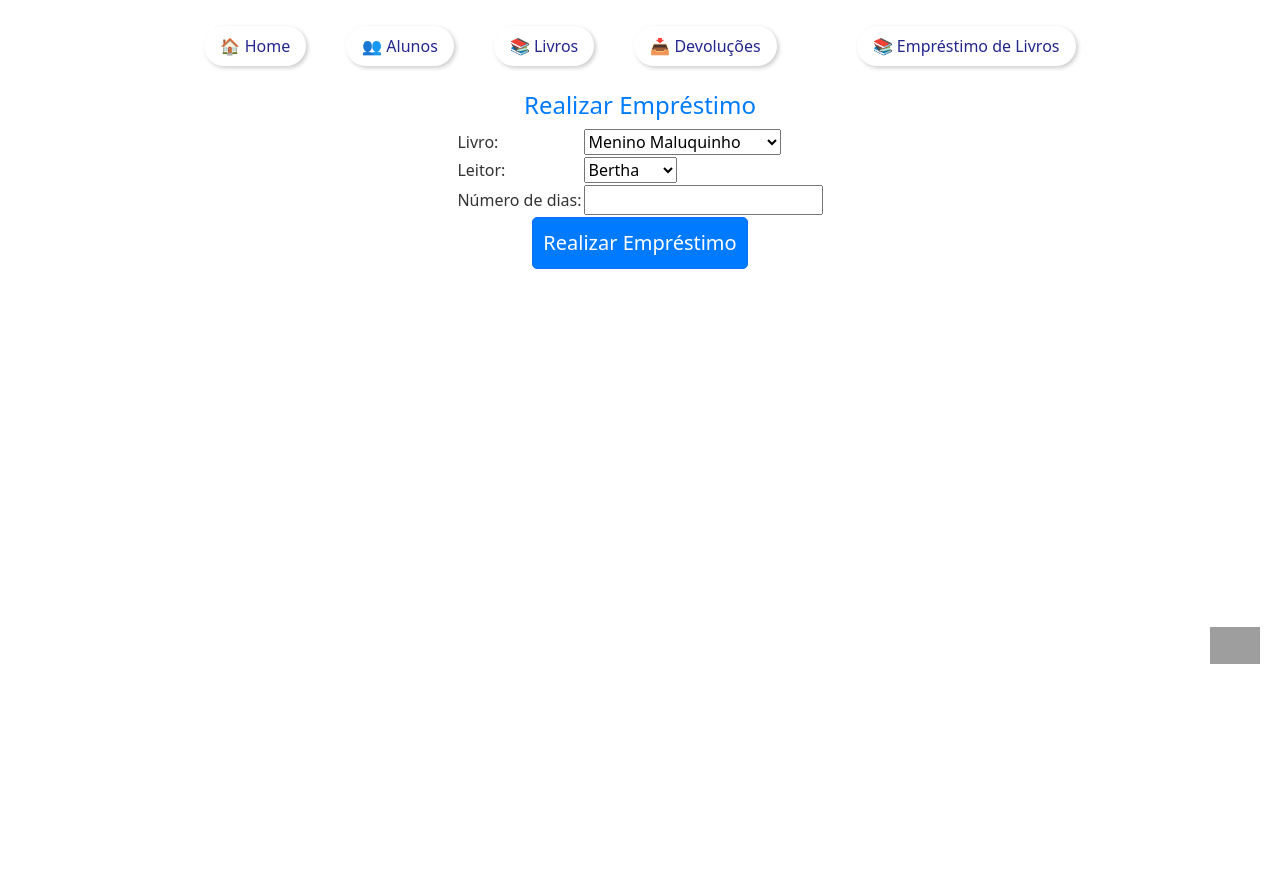
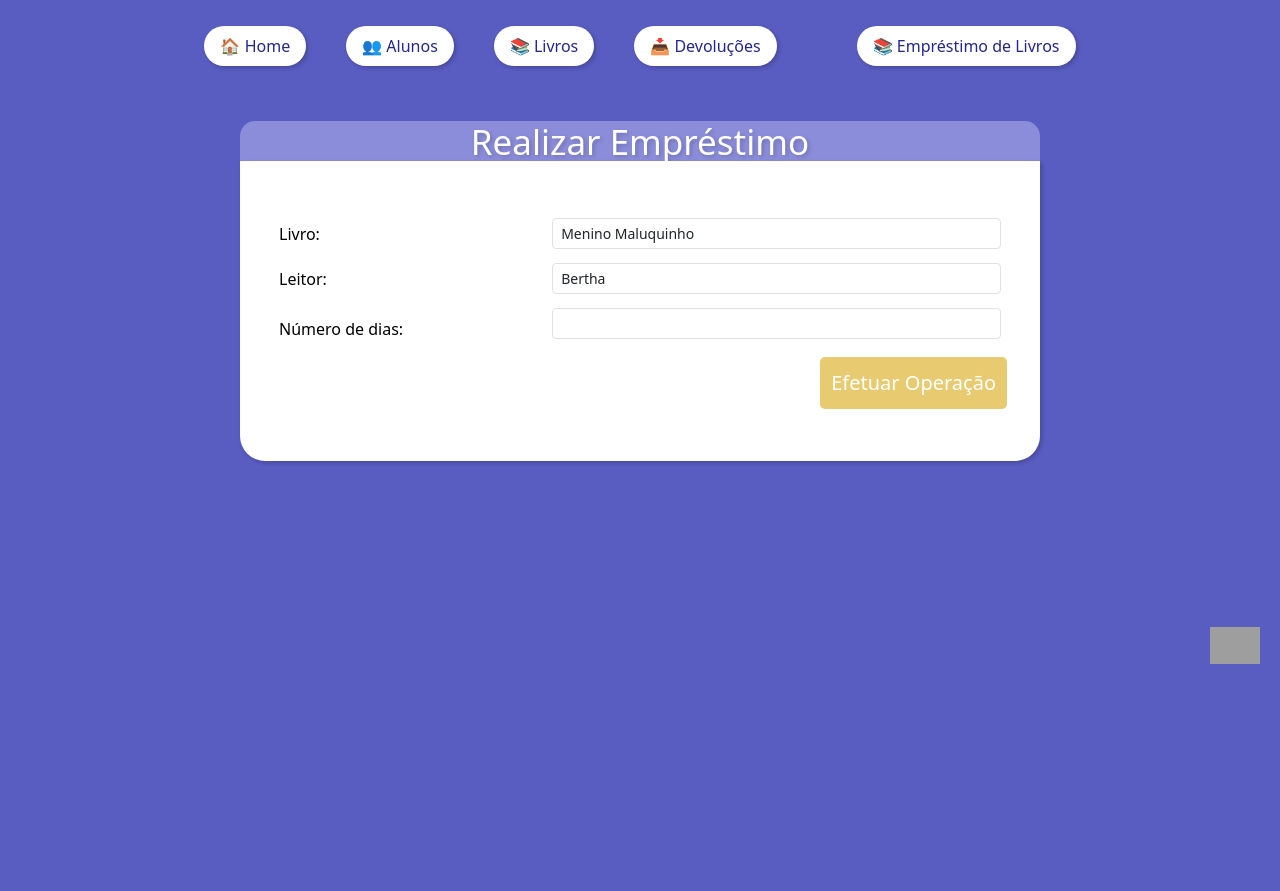
Before and after one commit to GustavoHcode/Biblioteca-BookKeeper, a Django app: page /loan_books/ in a window 1280 px wide. Shown: the part 116-1007 px from the top of the page. Run offline with Django 5.2, Linux system fonts and the light colour scheme; data comes from the database, SQL or seed files in the repository; grey boxes are pictures that could not be loaded.

Commit message:
Menu suspenso & Empréstimo de Livros (CSS) ฅ^•ﻌ•^

```diff
--- a/biblioteca_app/templates/index.html
+++ b/biblioteca_app/templates/index.html
@@ -54,12 +54,20 @@
             box-shadow: 2px 2px 4px rgba(0, 0, 0, 0.2);
             padding: 10px;
             z-index: 1;
+            white-space: nowrap; /* Impede quebra de linha */
+            min-width: 150px; /* Define uma largura mínima para o submenu */
         }
         .submenu.show {
             display: block;
         }
         .submenu li {
             list-style-type: none;
+            padding: 8px 10px; /* Aumenta o espaçamento interno */
+            border-bottom: 1px solid #d3d3d3; /* Adiciona uma linha cinza clara */
+            margin-bottom: 5px; /* Adiciona espaçamento entre os itens */
+        }
+        .submenu li:last-child {
+            border-bottom: none; /* Remove a linha do último item */
         }
         .submenu li a {
             text-decoration: none;
@@ -137,12 +145,7 @@
 <p>Este é um projeto de biblioteca web desenvolvido para escolas, focado em otimizar a gestão de dados pelas bibliotecárias. Ele permite o cadastro de alunos, controle de livros emprestados, registros de devoluções e monitoramento de atrasos.</p>
 {% endblock %}
 
-<!-- Botão de texto modificado para imagem /ᐠ - ˕ -マ Ⳋ
-<a href="{% url 'contact' %}" class="btn btn-primary" id="support-button" style="position: fixed; bottom: 20px; right: 20px; z-index: 1000;">
-    Fale Conosco
-</a>
--->
-
+<!-- Botão de texto modificado para imagem -->
 <a href="{% url 'contact' %}" id="support-button" style="position: fixed; bottom: 20px; right: 20px; z-index: 1000;">
     <img src="https://i.imgur.com/IGvBvFq.png" alt="Fale Conosco" style="width: 50px; height: auto;">
 </a>
@@ -168,8 +171,6 @@
         transition: opacity 0.3s ease; /* Transição suave */
     }
 </style>
-
-
 
 <script>
     $(document).ready(function(){
@@ -228,6 +229,5 @@
     });
 </script>
 
-
 </body>
 </html>
--- a/biblioteca_app/templates/loan_books.html
+++ b/biblioteca_app/templates/loan_books.html
@@ -6,35 +6,43 @@
 
 <div class="container-fluid d-flex flex-column align-items-center" style="height: 100vh;">
 
-    <h4 style="color: #007bff;">Realizar Empréstimo</h4>
+    <h4>Realizar Empréstimo</h4>
 
     <div id="loanForm" class="row justify-content-start align-items-center">
 
         <form method="POST" class="d-flex">
             {% csrf_token %}
-            <table>
+            <table style="width: 100%;">
                 <tr>
-                    <td><label for="book" style="color: #333;">Livro:</label></td>
-                    <td><select name="book" id="book">
+                    <td style="text-align: left; vertical-align: middle; padding: 7px;">Livro:</td>
+                    <td id="bisonhada" style="padding: 7px;">
+                        <select name="book" id="book" class="form-control form-control-sm">
                             {% for book in books %}
                                 <option value="{{ book.id }}">{{ book.book_name }}</option>
                             {% endfor %}
-                    </select></td>
+                        </select>
+                    </td>
                 </tr>
                 <tr>
-                    <td><label for="reader" style="color: #333;">Leitor:</label></td>
-                    <td><select name="reader" id="reader">
+                    <td style="text-align: left; vertical-align: middle; padding: 7px;">Leitor:</td>
+                    <td id="bisonhada" style="padding: 7px;">
+                        <select name="reader" id="reader" class="form-control form-control-sm">
                             {% for reader in readers %}
                                 <option value="{{ reader.id }}">{{ reader.reader_name }}</option>
                             {% endfor %}
-                    </select></td>
+                        </select>
+                    </td>
                 </tr>
                 <tr>
-                    <td><label for="days" style="color: #333;">Número de dias:</label></td>
-                    <td><input type="number" name="days" id="days"></td>
+                    <td style="text-align: left; vertical-align: middle; padding: 7px;">Número de dias:</td>
+                    <td id="bisonhada" style="padding: 7px;">
+                        <input type="number" name="days" id="days" class="form-control form-control-sm" style="width: 100%; margin-bottom: 10px;">
+                    </td>
                 </tr>
                 <tr>
-                    <td colspan="2" style="text-align: center;"><button type="submit" class="btn btn-primary">Realizar Empréstimo</button></td>
+                    <td colspan="2" style="text-align: right;">
+                        <button type="submit" class="btn" id="saveLoanBtn">Efetuar Operação</button>
+                    </td>
                 </tr>
             </table>
         </form>
@@ -42,7 +50,57 @@
     </div>
 </div>
 
-{% endblock %}
+<style>
+    body {
+        background: rgb(89, 92, 193);
+    }
+
+    h4 {
+        font-size: 35px;
+        border: none;
+        margin-top: 30px;
+        padding: 0 40px;
+        color: #fff;
+        text-shadow: 2px 2px 4px rgba(0, 0, 0, 0.2);
+        background-color: #8B8DDB;
+        border-radius: 15px;
+        border-bottom-left-radius: 0px;
+        border-bottom-right-radius: 0px;
+        width: 800px;
+        text-align: center;
+        margin-bottom: -15px;
+    }
+
+    #bisonhada {
+        padding-left: 0;
+    }
+
+    #saveLoanBtn {
+        background-color: #E8CB71;
+        margin-left: 10px; /* Adiciona um espaço entre o campo e o botão */
+    }
+
+    #saveLoanBtn:hover {
+        color: #fff;
+        background-color: #8B8DDB;
+    }
+
+    #loanForm {
+        background-color: #ffffff;
+        border-radius: 25px;
+        border-top-left-radius: 0px;
+        border-top-right-radius: 0px;
+        margin: 1% 4px 4px;
+        margin-bottom: 50px;
+        display: flex;
+        position: relative;
+        align-items: center;
+        box-shadow: 2px 2px 4px rgba(0, 0, 0, 0.2);
+        height: 300px;
+        width: 800px;
+        padding: 20px;
+    }
+</style>
 
 <script src="https://code.jquery.com/jquery-3.6.0.min.js"></script>
 <script>
@@ -75,35 +133,4 @@ $(document).ready(function() {
 });
 </script>
 
-<style>
-/* Estilo para o container principal */
-.container-fluid {
-    background-color: #f2f2f2;
-    padding: 20px;
-}
-
-/* Estilo para o título */
-h4 {
-    margin-bottom: 20px;
-    font-size: 24px;
-}
-
-/* Estilo para os rótulos */
-label {
-    margin-right: 10px;
-}
-
-/* Estilo para as caixas de seleção e entrada */
-select, input[type="number"] {
-    padding: 8px;
-    border-radius: 5px;
-    border: 1px solid #ccc;
-}
-
-/* Estilo para o botão de submit */
-button[type="submit"] {
-    padding: 8px 20px;
-    border-radius: 5px;
-    cursor: pointer;
-}
-</style>
+{% endblock %}
```
Lines whose indentation alone changed are shown as unchanged.
